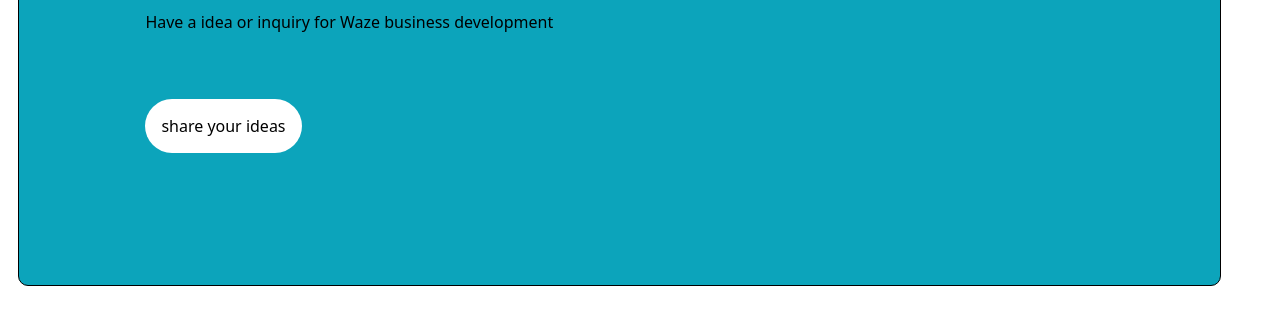
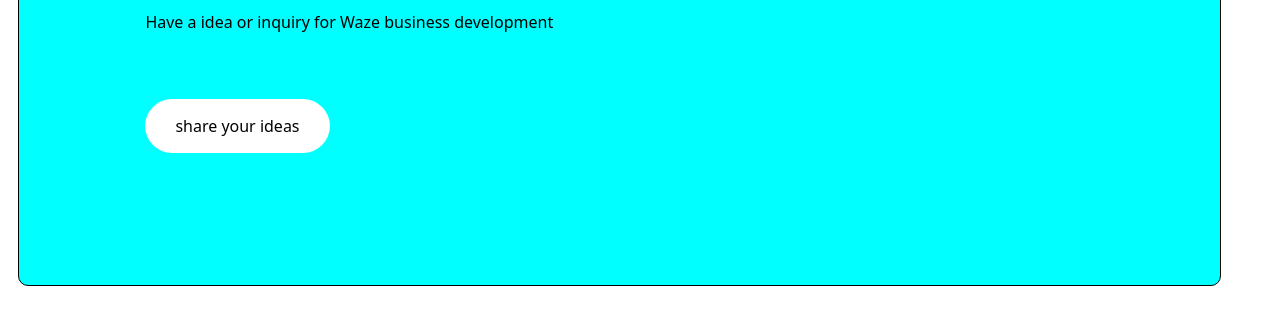
Before and after one commit to dileepkhanna/dileep, a plain HTML site: page index.html in a window 1280 px wide. Shown: the part 329-654 px from the top of the page. Drawn offline with Linux system fonts and the light colour scheme.

Commit message:
Update style.css

```diff
--- a/style.css
+++ b/style.css
@@ -5,12 +5,12 @@
     border-radius: 10px;
     margin: 10px;
     padding:10%;
-    background-color: rgb(12, 164, 187);
+    background-color:aqua;
 }
 button{
     background-color: white;
     color: black;
-    padding: 16px;
+    padding: 16px 30px;
     margin: 50px auto;
     border-radius: 60px;
     border: none;
```
